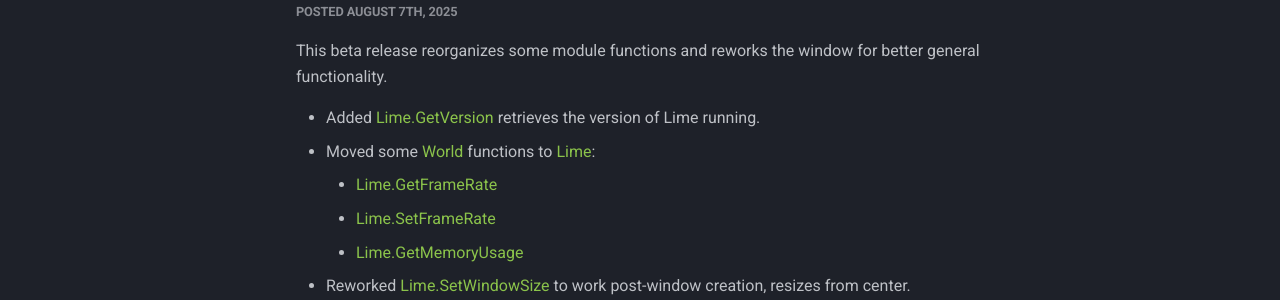
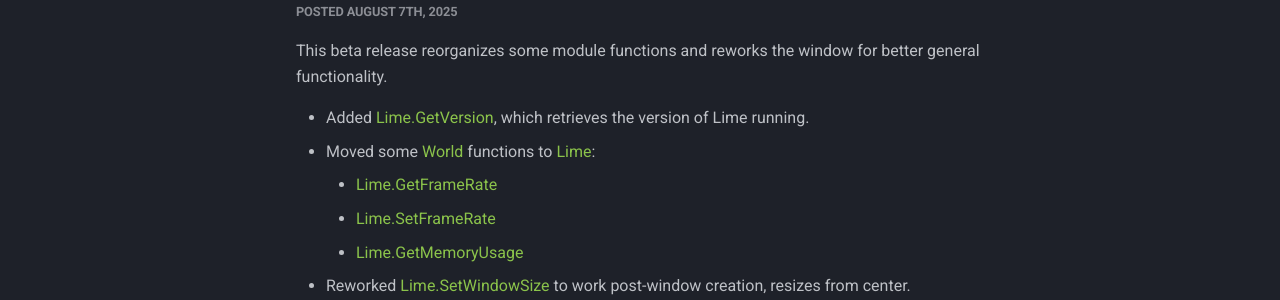
Before and after one commit to darttheg/LimeAPI, an MkDocs documentation site: the page built from docs/news.md, in a window 1280 px wide. Shown: the part 258-558 px from the top of the page. Built offline with MkDocs 1.6.1 and Material for MkDocs 9.7.7, drawn with Linux system fonts in a browser that asks for light colours; comment, search, counter and statistics services are not loaded.

Commit message:
Fix wording

```diff
--- a/docs/news.md
+++ b/docs/news.md
@@ -9,7 +9,7 @@ exclude: true
 <h5>Posted August 7th, 2025</h5>
 This beta release reorganizes some module functions and reworks the window for better general functionality.
 
-* Added [Lime.GetVersion][lime] retrieves the version of Lime running.
+* Added [Lime.GetVersion][lime], which retrieves the version of Lime running.
 * Moved some [World][world] functions to [Lime][lime]:
       * [Lime.GetFrameRate][lime]
       * [Lime.SetFrameRate][lime]
```
Also changed, not shown: docs/news/20250807_1-0-0-beta-1.md (+1 -1 lines).
